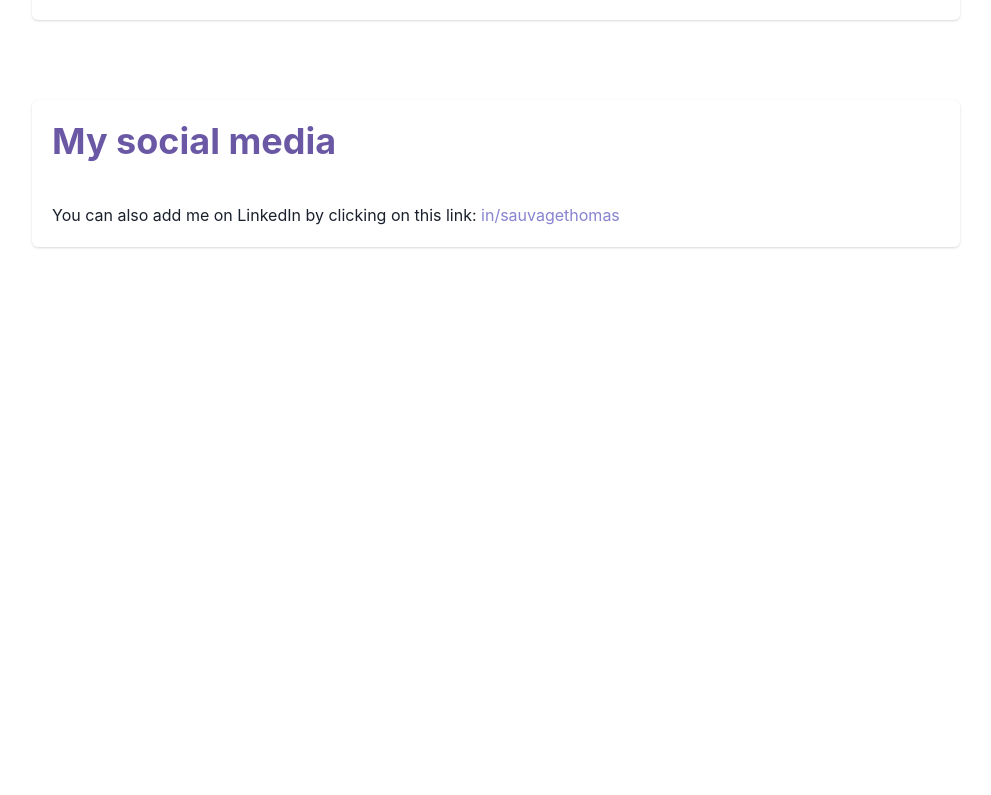
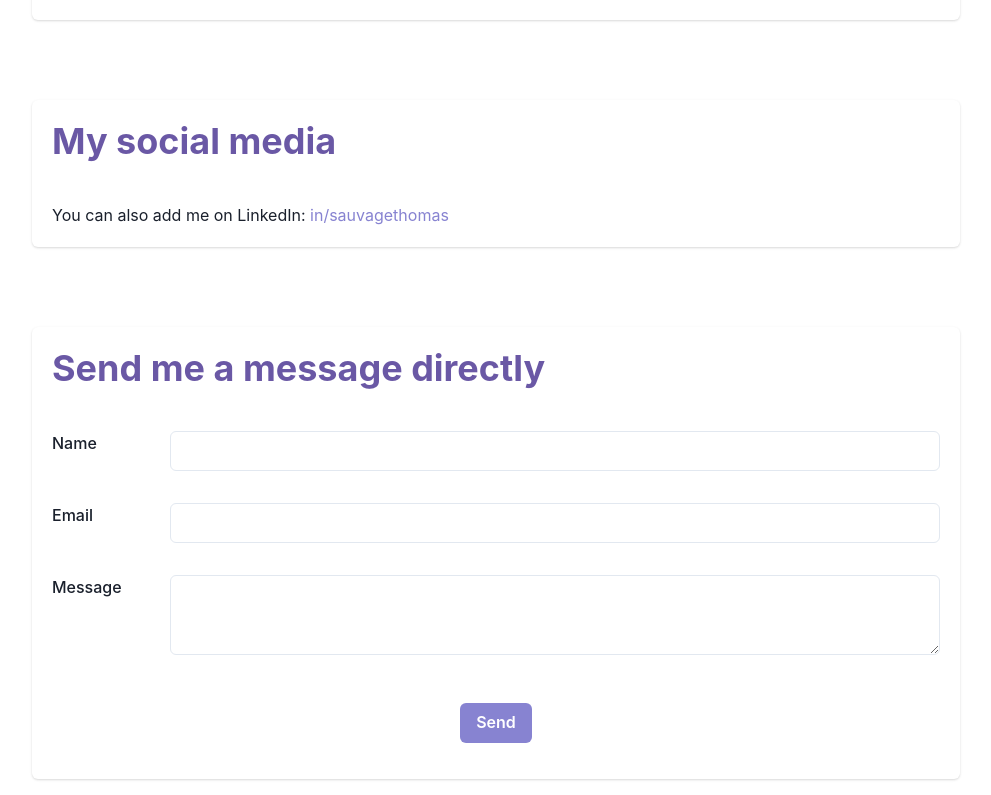
Before and after one commit to ThomasSauvage/react-website, a React (Create React App) app in the folder website/: page /#/contact in a window 1280 px wide. Shown: the part 403-1198 px from the top of the page, without its empty margins (144-1135 px from the left). Before the commit the page ends 800 px from the top, so only its background shows below. Built offline with nearby package versions, Linux system fonts and the light colour scheme.

Commit message:
Contact form

```diff
--- a/website/package.json
+++ b/website/package.json
@@ -7,6 +7,8 @@
     "@chakra-ui/react": "^2.8.0",
     "@emotion/react": "^11.11.1",
     "@emotion/styled": "^11.11.0",
+    "@hookform/resolvers": "^3.3.1",
+    "@tanstack/react-query": "^4.35.3",
     "@testing-library/jest-dom": "^5.17.0",
     "@testing-library/react": "^13.4.0",
     "@testing-library/user-event": "^13.5.0",
@@ -19,12 +21,14 @@
     "match-sorter": "^6.3.1",
     "react": "^18.2.0",
     "react-dom": "^18.2.0",
+    "react-hook-form": "^7.46.1",
     "react-icons": "^4.11.0",
     "react-router-dom": "^6.15.0",
     "react-scripts": "5.0.1",
     "sort-by": "^1.2.0",
     "typescript": "^4.9.5",
-    "web-vitals": "^2.1.4"
+    "web-vitals": "^2.1.4",
+    "zod": "^3.22.2"
   },
   "scripts": {
     "start": "react-scripts start",
--- a/website/src/index.tsx
+++ b/website/src/index.tsx
@@ -1,4 +1,5 @@
 import { ChakraProvider, extendTheme } from "@chakra-ui/react";
+import { QueryClient, QueryClientProvider } from "@tanstack/react-query";
 import React from "react";
 import ReactDOM from "react-dom/client";
 import App from "./App";
@@ -32,11 +33,15 @@ const theme = extendTheme({
   },
 });
 
+const queryClient = new QueryClient();
+
 root.render(
   <React.StrictMode>
     <ChakraProvider theme={theme}>
       <LanguageProvider>
-        <App />
+        <QueryClientProvider client={queryClient}>
+          <App />
+        </QueryClientProvider>
       </LanguageProvider>
     </ChakraProvider>
   </React.StrictMode>
--- a/website/src/pages/Contact.tsx
+++ b/website/src/pages/Contact.tsx
@@ -1,8 +1,74 @@
-import { Button, Flex, Grid, Image, Link } from "@chakra-ui/react";
+import {
+  Button,
+  Center,
+  Flex,
+  FormLabel,
+  Grid,
+  Image,
+  Link,
+  useToast,
+} from "@chakra-ui/react";
+import { useMutation } from "@tanstack/react-query";
+import { useContext } from "react";
 import { Section } from "../components/Section";
-import { TextL } from "../utils/Language";
+import { LanguageContext, TextL, getText } from "../utils/Language";
+import StringInputRhf from "../utils/StringInputRhf";
+import TextareaRhf from "../utils/TextareaRhf";
+import { ContactForm, useContactForm } from "../utils/contactForm";
 
 export const Contact = () => {
+  const {
+    getValues,
+    control,
+    trigger,
+    reset,
+    formState: { errors },
+  } = useContactForm();
+  const showToast = useToast();
+  const { language } = useContext(LanguageContext);
+
+  const { mutate } = useMutation(
+    (data: ContactForm) =>
+      fetch("https://ntfy.sh/4A1Kc6c0R16GEM33vOy6y4RTx73Nvt3E", {
+        method: "POST",
+        body: `Mail: ${data.email}\n\n${data.message}`,
+        headers: {
+          Title: data.name,
+        },
+      }),
+    {
+      onSuccess: () => {
+        showToast({
+          title: getText(
+            {
+              fr: "Message envoyé",
+              en: "Message sent",
+            },
+            language
+          ),
+          status: "success",
+          duration: 5000,
+          isClosable: true,
+        });
+        reset();
+      },
+      onError: () => {
+        showToast({
+          title: getText(
+            {
+              fr: "Une erreur est survenue lors de l'envoi du message",
+              en: "An error occurred while sending the message",
+            },
+            language
+          ),
+          status: "error",
+          duration: 5000,
+          isClosable: true,
+        });
+      },
+    }
+  );
+
   const email = [
     "mai",
     "lto:",
@@ -15,6 +81,8 @@ export const Contact = () => {
     "com",
   ];
   const phone = ["t", "el:", "+336", "61", "63", "52", "92"];
+
+  const isValid = Object.keys(errors).length === 0;
 
   return (
     <Grid gap="3em">
@@ -67,8 +135,8 @@ export const Contact = () => {
       <Section title={{ fr: "Mes réseaux sociaux", en: "My social media" }}>
         <TextL as="span">
           {{
-            fr: "Vous pouvez aussi m'ajouter sur LinkedIn en cliquant sur ce lien: ",
-            en: "You can also add me on LinkedIn by clicking on this link: ",
+            fr: "Vous pouvez aussi m'ajouter sur LinkedIn: ",
+            en: "You can also add me on LinkedIn: ",
           }}
         </TextL>
         <Link
@@ -79,6 +147,81 @@ export const Contact = () => {
           in/sauvagethomas
         </Link>
       </Section>
+
+      <Section
+        title={{
+          fr: "M'envoyer moi un message directement",
+          en: "Send me a message directly",
+        }}
+      >
+        <Grid templateColumns={{ base: "1fr", md: "0fr 1fr" }}>
+          <FormLabel marginRight="3em">
+            <TextL>
+              {{
+                fr: "Nom",
+                en: "Name",
+              }}
+            </TextL>
+          </FormLabel>
+          <StringInputRhf
+            control={control}
+            name="name"
+            trigger={trigger}
+            marginBottom="2em"
+          />
+
+          <FormLabel marginRight="3em">
+            <TextL>
+              {{
+                fr: "Mail",
+                en: "Email",
+              }}
+            </TextL>
+          </FormLabel>
+          <StringInputRhf
+            control={control}
+            name="email"
+            trigger={trigger}
+            marginBottom="2em"
+          />
+
+          <FormLabel marginRight="3em">
+            <TextL>
+              {{
+                fr: "Message",
+                en: "Message",
+              }}
+            </TextL>
+          </FormLabel>
+          <TextareaRhf
+            control={control}
+            name="message"
+            trigger={trigger}
+            marginBottom="2em"
+          />
+        </Grid>
+
+        <Center>
+          <Button
+            margin="1em"
+            color="white"
+            backgroundColor="accent"
+            isDisabled={!isValid}
+            onClick={async () => {
+              if (!(await trigger())) return;
+
+              mutate(getValues());
+            }}
+          >
+            <TextL>
+              {{
+                fr: "Envoyer",
+                en: "Send",
+              }}
+            </TextL>
+          </Button>
+        </Center>
+      </Section>
     </Grid>
   );
 };
--- /dev/null
+++ b/website/src/utils/StringInputRhf.tsx
@@ -0,0 +1,56 @@
+import { Input, InputProps } from "@chakra-ui/react";
+import {
+  Control,
+  FieldValues,
+  Path,
+  PathValue,
+  UseFormTrigger,
+  useController,
+} from "react-hook-form";
+import { RHFName } from "./default.types";
+
+export interface StringInputRhfProps<
+  T extends FieldValues,
+  Name extends Path<T>
+> extends InputProps {
+  control: Control<T>; // Controller attribute from the form
+  name: RHFName<T, Name, string>; // Field name from the form
+
+  // Set this for real time validation
+  trigger?: UseFormTrigger<T>; // Form trigger validator
+}
+
+/** A simple input wrapper for real-time react-hook-form validation
+ *
+ * ! The `name` must correspond to a field of type `string | null | undefined` in the form
+ * Otherwise, name will have the `never` type
+ */
+const StringInputRhf = <T extends FieldValues, Name extends Path<T>>(
+  props: StringInputRhfProps<T, Name>
+) => {
+  const { control, name, trigger, ...rest } = props;
+
+  const {
+    field: { value, onChange },
+    fieldState: { error },
+  } = useController({
+    name,
+    control,
+  });
+
+  return (
+    <Input
+      {...rest}
+      value={value ?? ""}
+      onChange={(e) => {
+        // Replace empty strings by null. This is needed in order for nullable fields to be sent as null instead of ''
+        const newValue = e.target.value === "" ? null : e.target.value;
+
+        onChange(newValue as PathValue<T, Path<T>>);
+        trigger?.(name);
+      }}
+      isInvalid={error !== undefined}
+    />
+  );
+};
+export default StringInputRhf;
--- /dev/null
+++ b/website/src/utils/TextareaRhf.tsx
@@ -0,0 +1,54 @@
+import { Textarea, TextareaProps } from "@chakra-ui/react";
+import {
+  Control,
+  FieldValues,
+  Path,
+  PathValue,
+  UseFormTrigger,
+  useController,
+} from "react-hook-form";
+import { RHFName } from "./default.types";
+
+export interface TextareaRhfProps<T extends FieldValues, Name extends Path<T>>
+  extends TextareaProps {
+  control: Control<T>; // Controller attribute from the form
+  name: RHFName<T, Name, string>; // Field name from the form
+
+  // Set this for real time validation
+  trigger?: UseFormTrigger<T>; // Form trigger validator
+}
+
+/** A simple input wrapper for real-time react-hook-form validation
+ *
+ * ! The `name` must correspond to a field of type `string | null | undefined` in the form
+ * Otherwise, name will have the `never` type
+ */
+const TextareaRhf = <T extends FieldValues, Name extends Path<T>>(
+  props: TextareaRhfProps<T, Name>
+) => {
+  const { control, name, trigger, ...rest } = props;
+
+  const {
+    field: { value, onChange },
+    fieldState: { error },
+  } = useController({
+    name,
+    control,
+  });
+
+  return (
+    <Textarea
+      {...rest}
+      value={value ?? ""}
+      onChange={(e) => {
+        // Replace empty strings by null. This is needed in order for nullable fields to be sent as null instead of ''
+        const newValue = e.target.value === "" ? null : e.target.value;
+
+        onChange(newValue as PathValue<T, Path<T>>);
+        trigger?.(name);
+      }}
+      isInvalid={error !== undefined}
+    />
+  );
+};
+export default TextareaRhf;
--- /dev/null
+++ b/website/src/utils/contactForm.ts
@@ -0,0 +1,17 @@
+import { zodResolver } from "@hookform/resolvers/zod";
+import { useForm } from "react-hook-form";
+import { z } from "zod";
+
+const zContactForm = z.object({
+  name: z.string().nonempty(),
+  email: z.string().email(),
+  message: z.string().nonempty(),
+});
+
+export type ContactForm = z.infer<typeof zContactForm>;
+
+export const useContactForm = () => {
+  return useForm<ContactForm>({
+    resolver: zodResolver(zContactForm),
+  });
+};
```
Also changed, not shown: website/src/utils/default.types.ts (added, +8 -0 lines), 1 other file (tests, documents, lock files or other folders).
